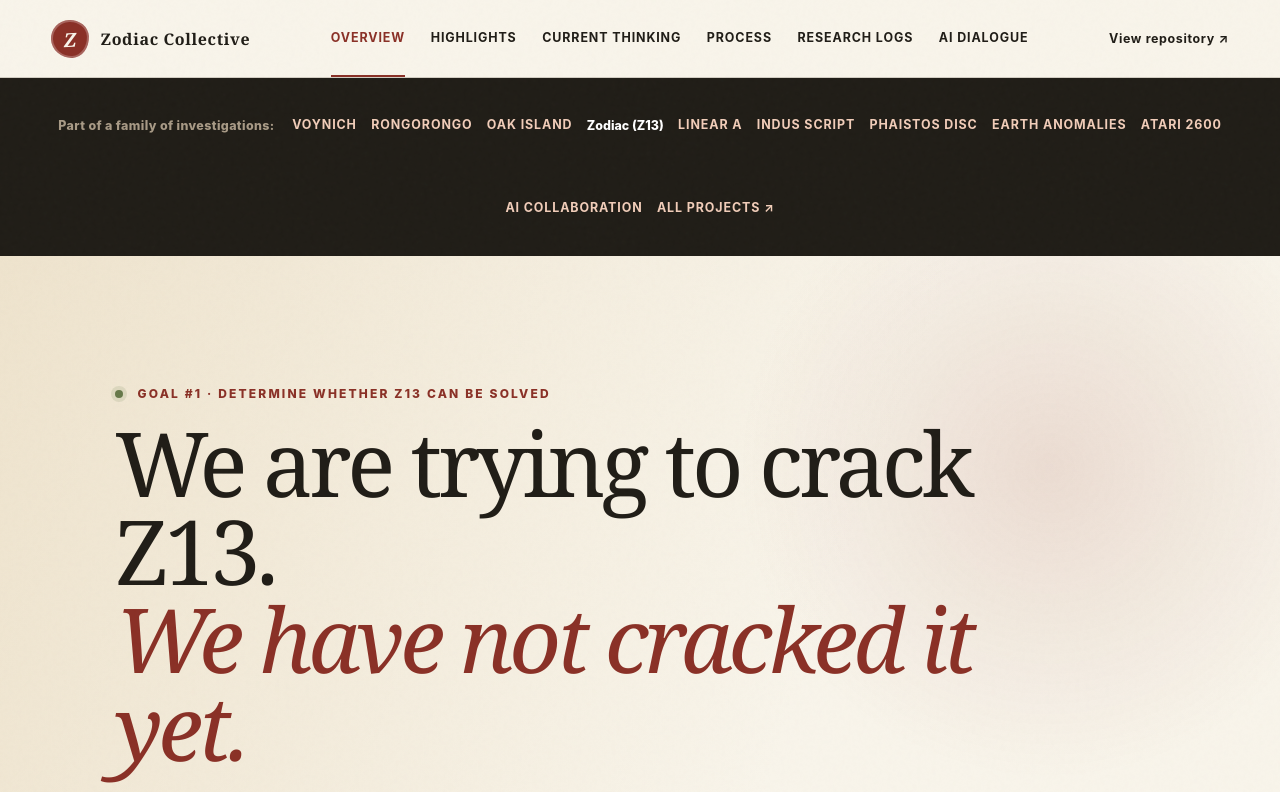
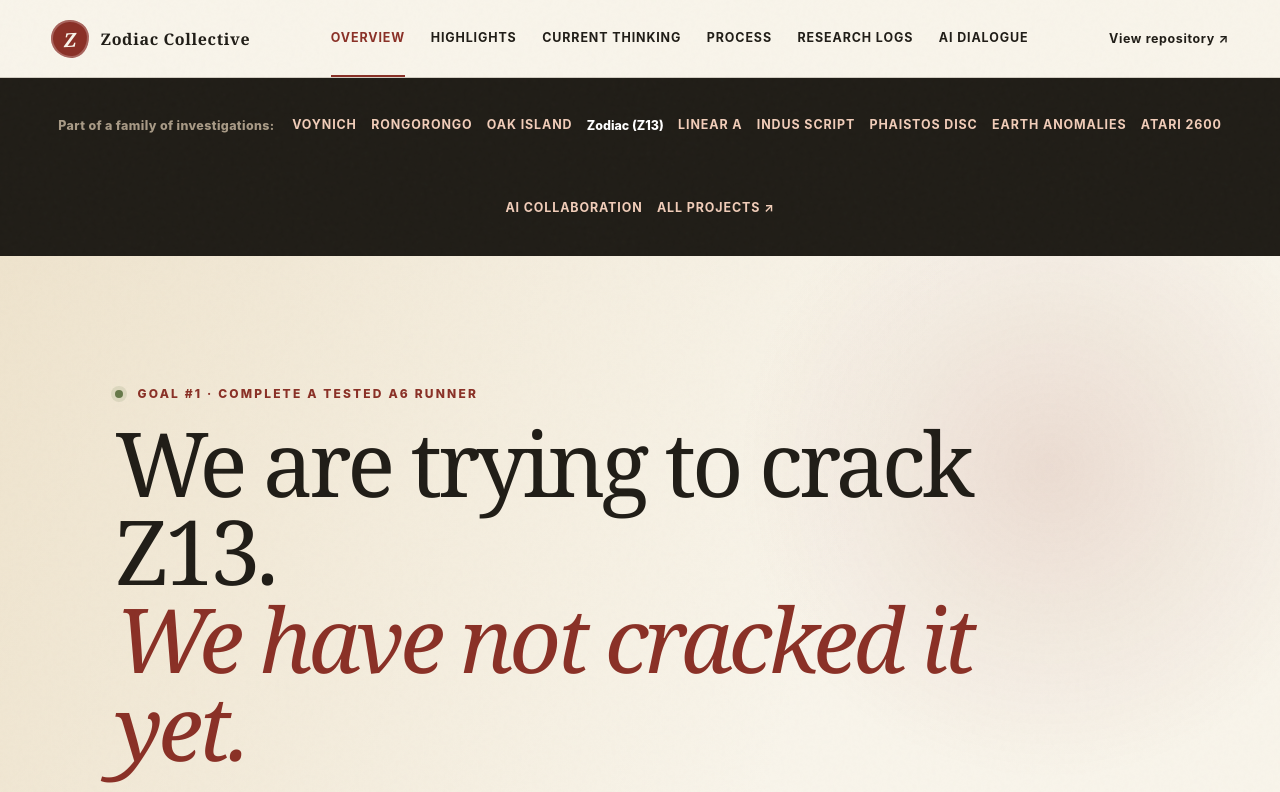
Before and after one commit to SoylentAquamarine/zodiac-collective, a plain HTML site: page docs/index.html in a window 1280 px wide. Shown: the top 792 px of the page. Drawn offline with Linux system fonts and the light colour scheme; no server answers.

Commit message:
site: label the immediate A6 implementation gate

```diff
--- a/docs/index.html
+++ b/docs/index.html
@@ -45,7 +45,7 @@
   <main id="content">
     <section id="overview" class="route active" aria-labelledby="overview-title">
       <div class="hero">
-        <div class="eyebrow"><span class="live-dot"></span> Goal #1 · Determine whether Z13 can be solved</div>
+        <div class="eyebrow"><span class="live-dot"></span> Goal #1 · Complete a tested A6 runner</div>
         <h1 id="overview-title">We are trying to crack Z13.<br><em>We have not cracked it yet.</em></h1>
         <p class="lede">Our first goal is a defensible cryptanalytic determination of Z13: either a reproducible solution or a rigorous account of why a unique solution is not supported without a crib. The current gate is a complete, tested A6 runner. This project studies the cipher only and does not identify a suspect.</p>
         <div class="hero-actions">
```
